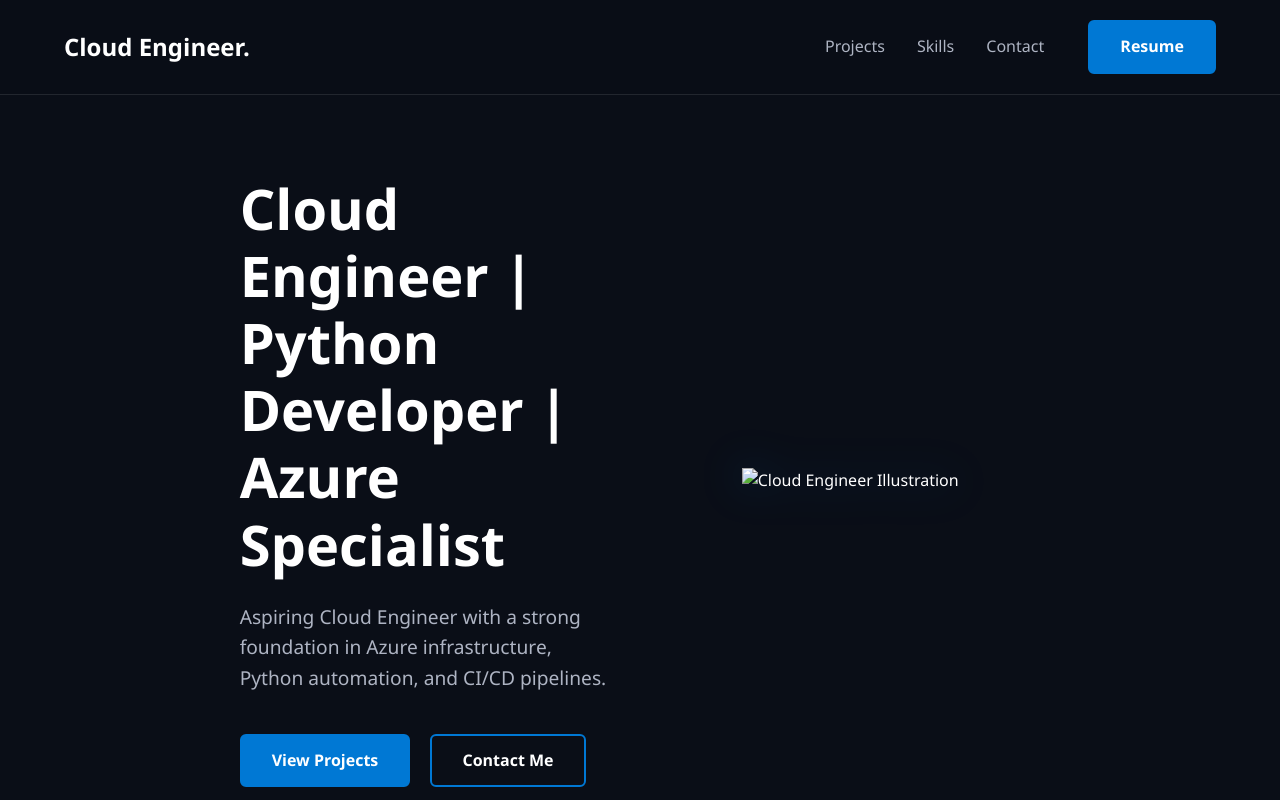
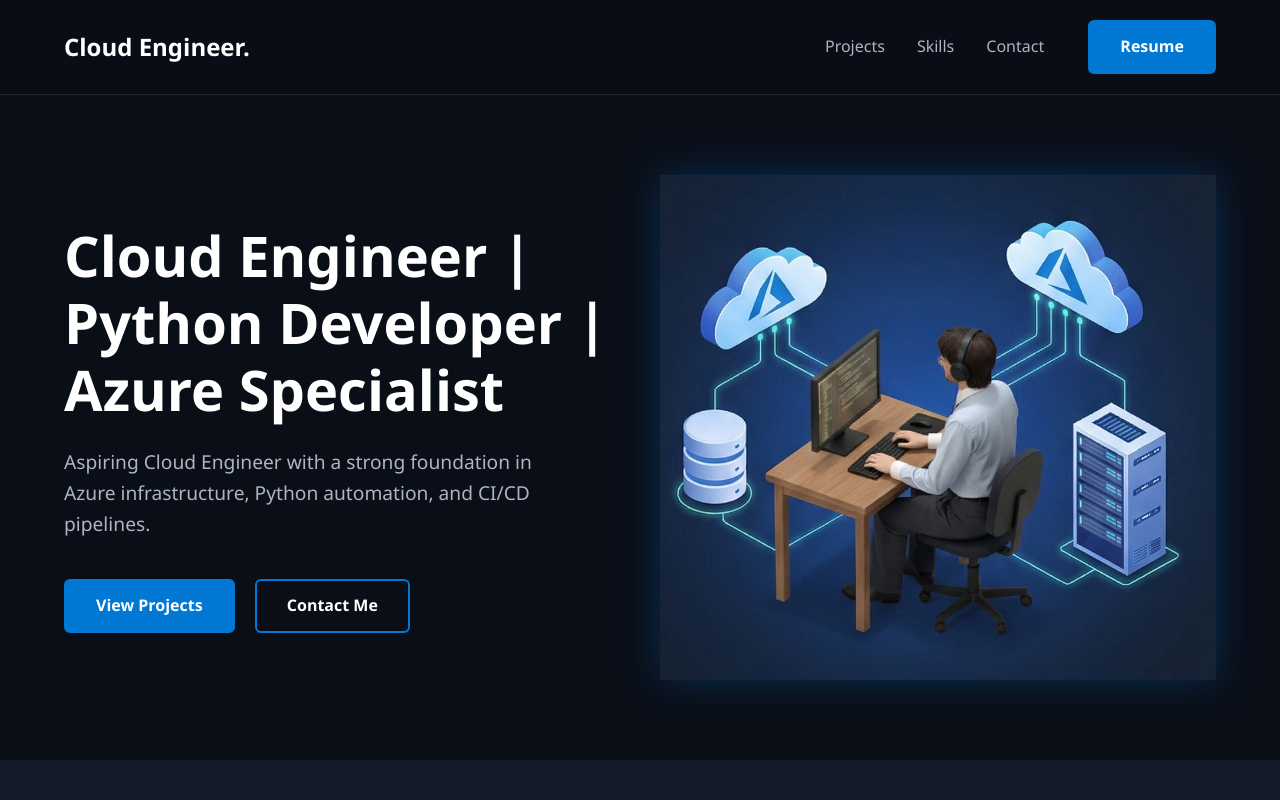
Before and after one commit to SeanC28/azure-cloud-project, a plain HTML site: page Resume work/frontend/index.html in a window 1280 px wide. Shown: the top 800 px of the page. Drawn offline with Linux system fonts and the light colour scheme; no server answers.

Commit message:
Correct placeholder image name

```diff
--- a/Resume work/frontend/index.html
+++ b/Resume work/frontend/index.html
@@ -33,7 +33,7 @@
                 </div>
             </div>
             <div class="hero-image">
-                <img src="images/hero-image.jpg" alt="Cloud Engineer Illustration">
+                <img src="images/hero-image.png" alt="Cloud Engineer Illustration">
             </div>
         </div>
     </section>
```
Also changed, not shown: Resume work/frontend/Images/hero-image.png (renamed from Resume work/frontend/Images/hero-image.jpg.png).
